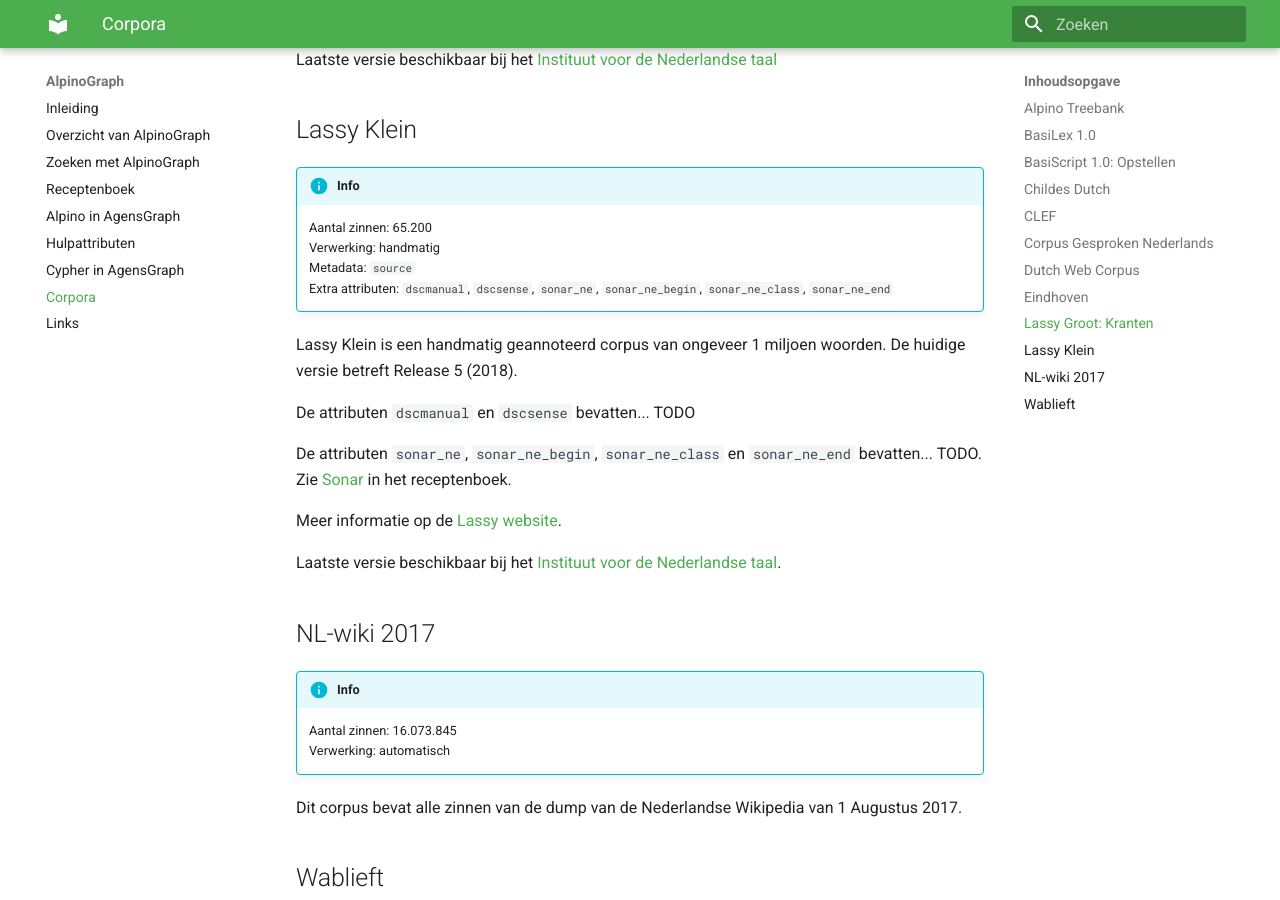
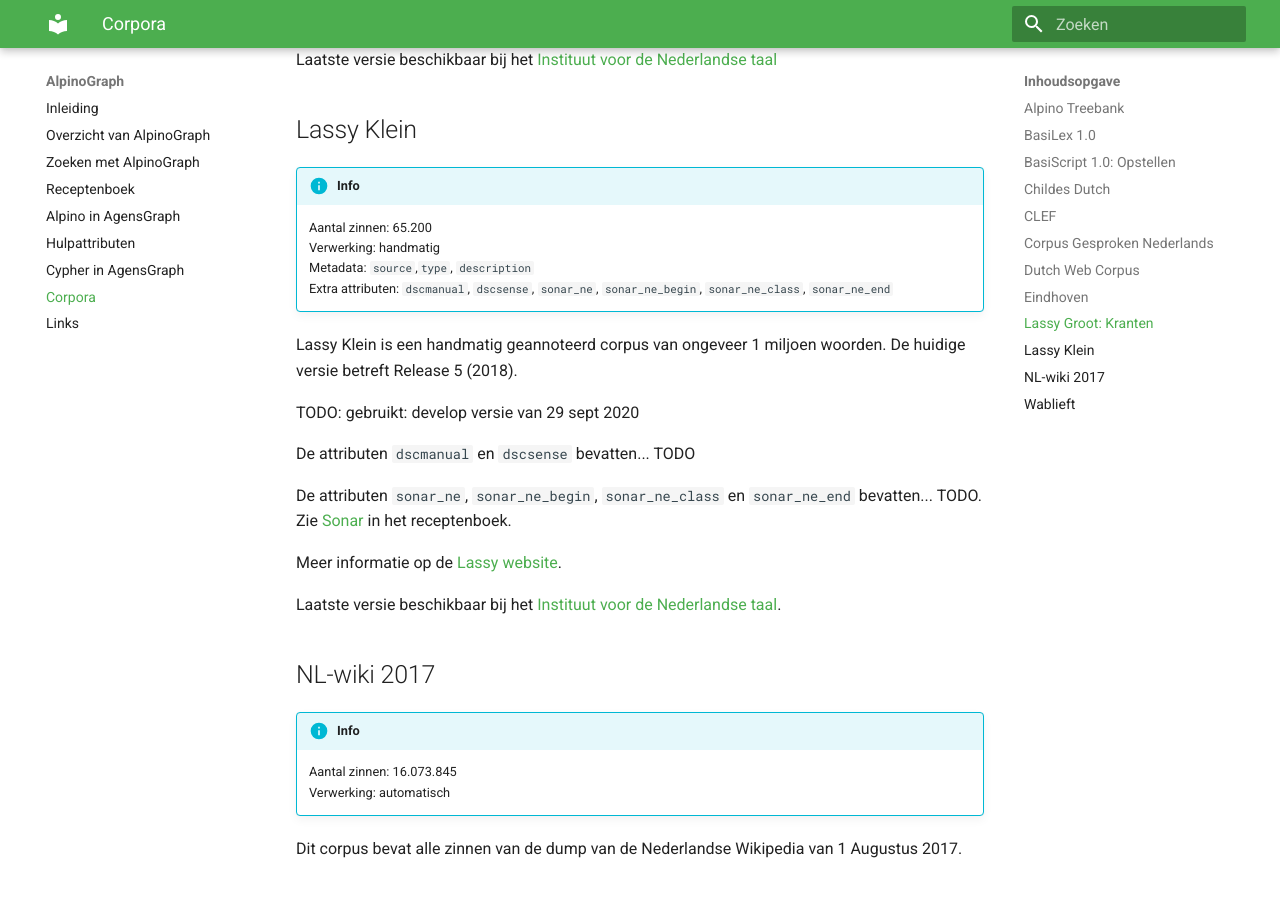
Before and after one commit to rug-compling/alpinograph-docs, an MkDocs documentation site: the page built from docs/corpora.md, in a window 1280 px wide and 900 px high, scrolled down 4159 px. Built offline with MkDocs 1.6.1 and Material for MkDocs 9.7.7, drawn with Linux system fonts in a browser that asks for light colours.

Commit message:
corpora: lassy klein: metadata

```diff
--- a/docs/corpora.md
+++ b/docs/corpora.md
@@ -153,11 +153,13 @@ Laatste versie beschikbaar bij het [Instituut voor de Nederlandse taal](https://
 !!! info
     Aantal zinnen: 65.200 <br>
     Verwerking: handmatig <br>
-    Metadata: `source` <br>
+    Metadata: `source`,`type`, `description` <br>
     Extra attributen: `dscmanual`, `dscsense`, `sonar_ne`, `sonar_ne_begin`, `sonar_ne_class`, `sonar_ne_end`
 
 Lassy Klein is een handmatig geannoteerd corpus van ongeveer 1 miljoen
 woorden. De huidige versie betreft Release 5 (2018).
+
+TODO: gebruikt: develop versie van 29 sept 2020
 
 De attributen `dscmanual` en `dscsense` bevatten... TODO
 
```
